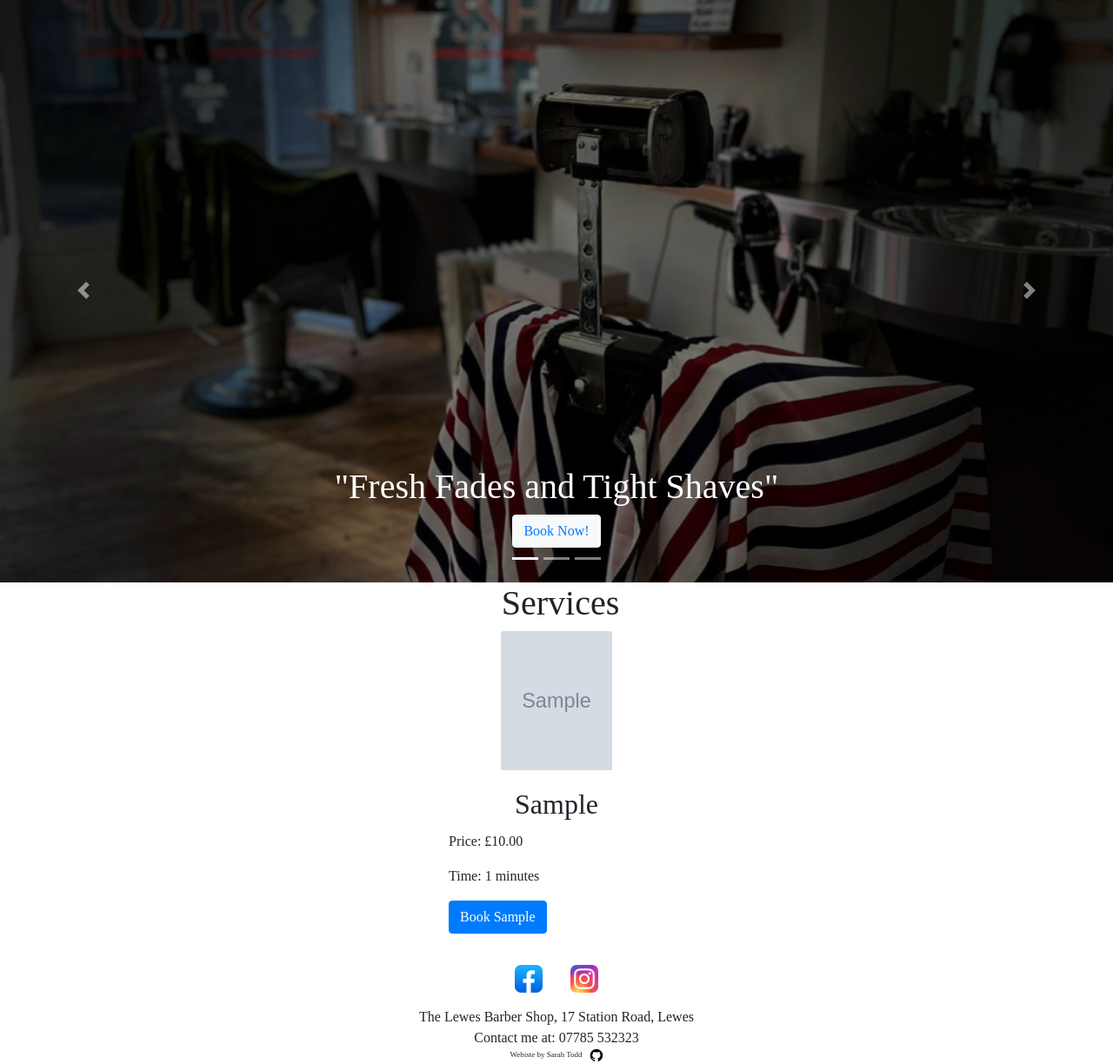
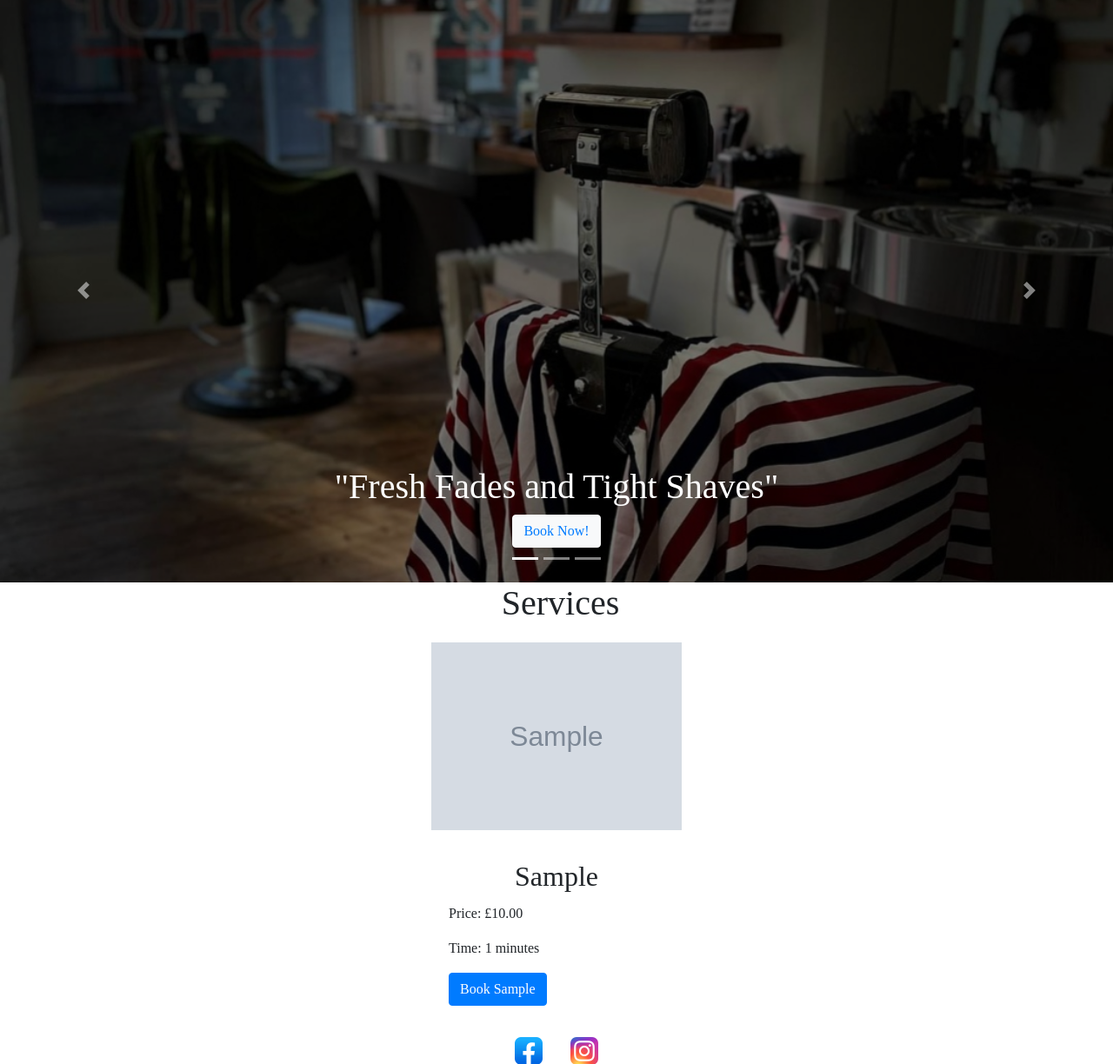
Before and after one commit to 0oSaraho0/The-Lewes-Barber-Shop-Duncan, a Django app: page / in a window 1280 px wide. Shown: the part 73-1297 px from the top of the page at 87% size. Run offline with Django 4.2, Linux system fonts and the light colour scheme; tables that the repository leaves empty hold one stand-in row (values such as "Sample post"); grey boxes marked "Sample" are stand-in pictures; some web fonts are replaced.

Commit message:
change style for service cards

```diff
--- a/static/css/base.css
+++ b/static/css/base.css
@@ -78,9 +78,12 @@ main {
 /* services on homepage */
 
 .card-image-service{
-    height: 10rem;
+    /* height: 10rem;
     width: 8rem !important;
-    margin: auto;
+    margin: auto; */
+    width: 100%;
+    height: 19vw;
+    object-fit: contain;
 }
 
 .service-card {
```
